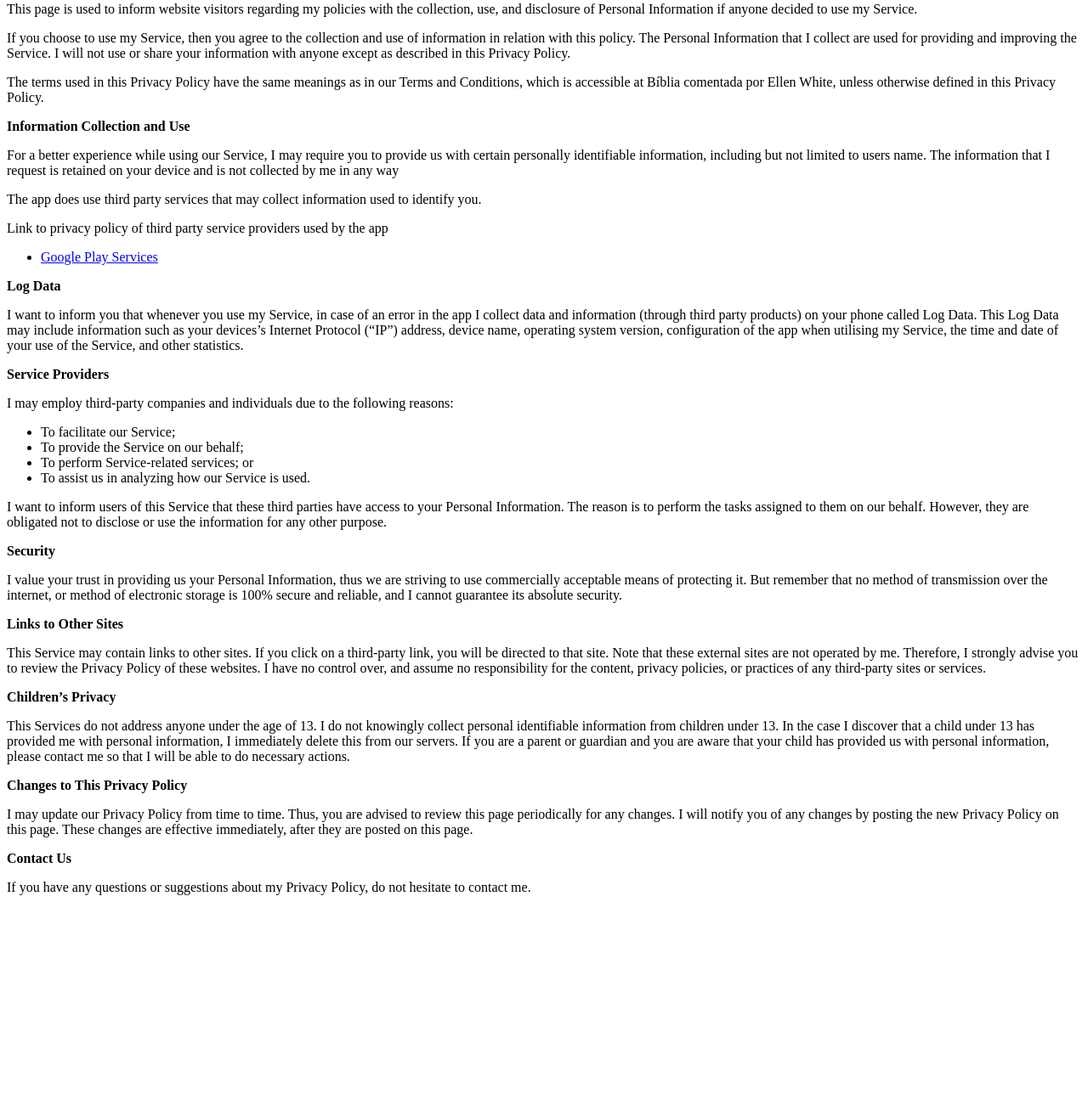
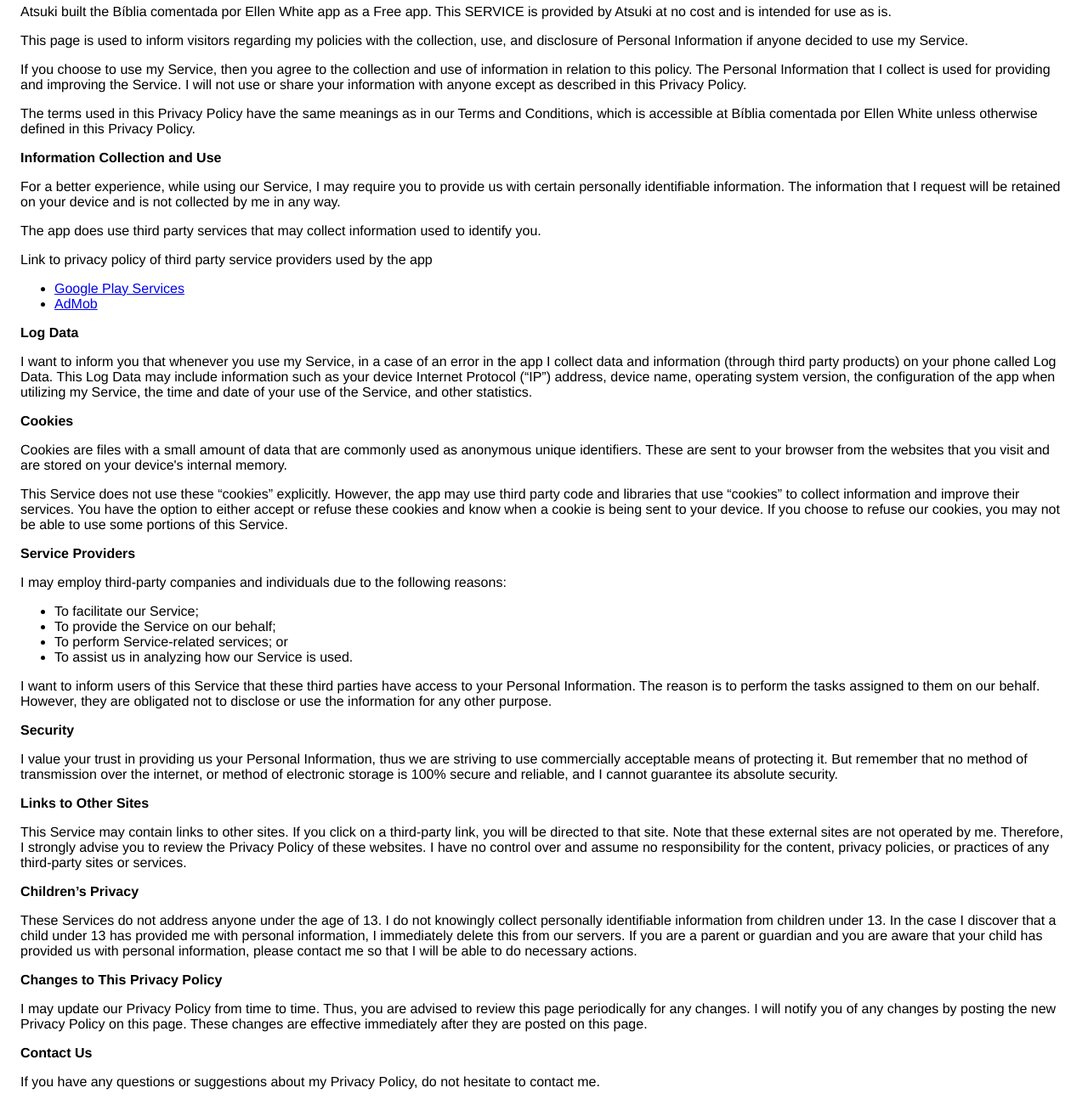
Before and after one commit to Robsonpca01/policys, a plain HTML site: page index.html in a window 1280 px wide. Shown: the part 87-1381 px from the top of the page at 85% size. Before the commit the page ends 1157 px from the top, so only its background shows below. Drawn offline with Linux system fonts and the light colour scheme.

Commit message:
Update index.html
add new version

```diff
--- a/index.html
+++ b/index.html
@@ -1,77 +1,61 @@
-<html>
-<body>
-<h2>Privacy Policy</h2>
-<p>Atsuki built the Bíblia comentada por Ellen White app as a free app. This SERVICE is provided by Atsuki at no cost and is intended
-    for use as is.</p>
-<p>This page is used to inform website visitors regarding my policies with the collection, use, and
-    disclosure of Personal Information if anyone decided to use my Service.</p>
-<p>If you choose to use my Service, then you agree to the collection and use of information in
-    relation with this policy. The Personal Information that I collect are used for providing and
-    improving the Service. I will not use or share your information with anyone except as described
-    in this Privacy Policy.</p>
-<p>The terms used in this Privacy Policy have the same meanings as in our Terms and Conditions,
-    which is accessible at Bíblia comentada por Ellen White, unless otherwise defined in this Privacy Policy.</p>
-
-<p><strong>Information Collection and Use</strong></p>
-<p>For a better experience while using our Service, I may require you to provide us with certain
-    personally identifiable information, including but not limited to users name.
-	The information that I request is retained on your device and is not
-    collected by me in any way</p>
-<p>The app does use third party services that may collect information used to identify you.
-<p>Link to privacy policy of third party service providers used by the app</p>
-                    <ul>
-                      <li >
-                        <a href="https://policies.google.com/privacy" target="_blank">Google Play Services</a>
-                      </li>
-                    </ul>
-
-<p><strong>Log Data</strong></p>
-<p>I want to inform you that whenever you use my Service, in case of an error in the app I collect
-    data and information (through third party products) on your phone called Log Data. This Log Data
-    may include information such as your devices’s Internet Protocol (“IP”) address, device name,
-    operating system version, configuration of the app when utilising my Service, the time and date
-    of your use of the Service, and other statistics.</p>
-
-
-<p><strong>Service Providers</strong></p>
-<p>I may employ third-party companies and individuals due to the following reasons:</p>
-<ul>
-    <li>To facilitate our Service;</li>
-    <li>To provide the Service on our behalf;</li>
-    <li>To perform Service-related services; or</li>
-    <li>To assist us in analyzing how our Service is used.</li>
-</ul>
-<p>I want to inform users of this Service that these third parties have access to your Personal
-    Information. The reason is to perform the tasks assigned to them on our behalf. However, they
-    are obligated not to disclose or use the information for any other purpose.</p>
-
-<p><strong>Security</strong></p>
-<p>I value your trust in providing us your Personal Information, thus we are striving to use
-    commercially acceptable means of protecting it. But remember that no method of transmission over
-    the internet, or method of electronic storage is 100% secure and reliable, and I cannot
-    guarantee its absolute security.</p>
-
-<p><strong>Links to Other Sites</strong></p>
-<p>This Service may contain links to other sites. If you click on a third-party link, you will be
-    directed to that site. Note that these external sites are not operated by me. Therefore, I
-    strongly advise you to review the Privacy Policy of these websites. I have no control over, and
-    assume no responsibility for the content, privacy policies, or practices of any third-party
-    sites or services.</p>
-
-<p><strong>Children’s Privacy</strong></p>
-<p>This Services do not address anyone under the age of 13. I do not knowingly collect personal
-    identifiable information from children under 13. In the case I discover that a child under 13
-    has provided me with personal information, I immediately delete this from our servers. If you
-    are a parent or guardian and you are aware that your child has provided us with personal
-    information, please contact me so that I will be able to do necessary actions.</p>
-
-<p><strong>Changes to This Privacy Policy</strong></p>
-<p>I may update our Privacy Policy from time to time. Thus, you are advised to review this page
-    periodically for any changes. I will notify you of any changes by posting the new Privacy Policy
-    on this page. These changes are effective immediately, after they are posted on this page.</p>
-
-<p><strong>Contact Us</strong></p>
-<p>If you have any questions or suggestions about my Privacy Policy, do not hesitate to contact
-    me.</p>
-</body>
-</html>
+<!DOCTYPE html>
+    <html>
+    <head>
+      <meta charset='utf-8'>
+      <meta name='viewport' content='width=device-width'>
+      <title>Privacy Policy</title>
+      <style> body { font-family: 'Helvetica Neue', Helvetica, Arial, sans-serif; padding:1em; } </style>
+    </head>
+    <body>
+    <h2>Privacy Policy</h2> <p> Atsuki built the Bíblia comentada por Ellen White app as a Free app. This SERVICE is provided by
+                    Atsuki at no cost and is intended for use as is.
+                  </p> <p>This page is used to inform visitors regarding my policies with the collection, use, and disclosure
+                    of Personal Information if anyone decided to use my Service.
+                  </p> <p>If you choose to use my Service, then you agree to the collection and use of information in
+                    relation to this policy. The Personal Information that I collect is used for providing and improving
+                    the Service. I will not use or share your information with anyone except as described
+                    in this Privacy Policy.
+                  </p> <p>The terms used in this Privacy Policy have the same meanings as in our Terms and Conditions, which is
+                    accessible at Bíblia comentada por Ellen White unless otherwise defined in this Privacy Policy.
+                  </p> <p><strong>Information Collection and Use</strong></p> <p>For a better experience, while using our Service, I may require you to provide us with certain
+                    personally identifiable information. The information that I request will be retained on your device and is not collected by me in any way.
+                  </p> <p>The app does use third party services that may collect information used to identify you.</p> <div><p>Link to privacy policy of third party service providers used by the app</p> <ul><li><a href="https://www.google.com/policies/privacy/" target="_blank">Google Play Services</a></li><li><a href="https://support.google.com/admob/answer/6128543?hl=en" target="_blank">AdMob</a></li><!----><!----><!----><!----><!----><!----></ul></div> <p><strong>Log Data</strong></p> <p> I want to inform you that whenever you use my Service, in a case of
+                    an error in the app I collect data and information (through third party products) on your phone
+                    called Log Data. This Log Data may include information such as your device Internet Protocol (“IP”) address,
+                    device name, operating system version, the configuration of the app when utilizing my Service,
+                    the time and date of your use of the Service, and other statistics.
+                  </p> <p><strong>Cookies</strong></p> <p>Cookies are files with a small amount of data that are commonly used as anonymous unique identifiers.
+                    These are sent to your browser from the websites that you visit and are stored on your device's internal
+                    memory.
+                  </p> <p>This Service does not use these “cookies” explicitly. However, the app may use third party code and
+                    libraries that use “cookies” to collect information and improve their services. You have the option to
+                    either accept or refuse these cookies and know when a cookie is being sent to your device. If you choose
+                    to refuse our cookies, you may not be able to use some portions of this Service.
+                  </p> <p><strong>Service Providers</strong></p> <p> I may employ third-party companies and individuals due to the following reasons:</p> <ul><li>To facilitate our Service;</li> <li>To provide the Service on our behalf;</li> <li>To perform Service-related services; or</li> <li>To assist us in analyzing how our Service is used.</li></ul> <p> I want to inform users of this Service that these third parties have access to
+                    your Personal Information. The reason is to perform the tasks assigned to them on our behalf. However,
+                    they are obligated not to disclose or use the information for any other purpose.
+                  </p> <p><strong>Security</strong></p> <p> I value your trust in providing us your Personal Information, thus we are striving
+                    to use commercially acceptable means of protecting it. But remember that no method of transmission over
+                    the internet, or method of electronic storage is 100% secure and reliable, and I cannot guarantee
+                    its absolute security.
+                  </p> <p><strong>Links to Other Sites</strong></p> <p>This Service may contain links to other sites. If you click on a third-party link, you will be directed
+                    to that site. Note that these external sites are not operated by me. Therefore, I strongly
+                    advise you to review the Privacy Policy of these websites. I have no control over
+                    and assume no responsibility for the content, privacy policies, or practices of any third-party sites
+                    or services.
+                  </p> <p><strong>Children’s Privacy</strong></p> <p>These Services do not address anyone under the age of 13. I do not knowingly collect
+                    personally identifiable information from children under 13. In the case I discover that a child
+                    under 13 has provided me with personal information, I immediately delete this from
+                    our servers. If you are a parent or guardian and you are aware that your child has provided us with personal
+                    information, please contact me so that I will be able to do necessary actions.
+                  </p> <p><strong>Changes to This Privacy Policy</strong></p> <p> I may update our Privacy Policy from time to time. Thus, you are advised to review
+                    this page periodically for any changes. I will notify you of any changes by posting
+                    the new Privacy Policy on this page. These changes are effective immediately after they are posted on
+                    this page.
+                  </p> <p><strong>Contact Us</strong></p> <p>If you have any questions or suggestions about my Privacy Policy, do not hesitate to contact
+                    me.
+                  </p> <p>This privacy policy page was created at <a href="https://privacypolicytemplate.net" target="_blank">privacypolicytemplate.net</a>
+                    and modified/generated by <a href="https://app-privacy-policy-generator.firebaseapp.com/" target="_blank">App
+                      Privacy Policy Generator</a></p>
+    </body>
+    </html>
```
